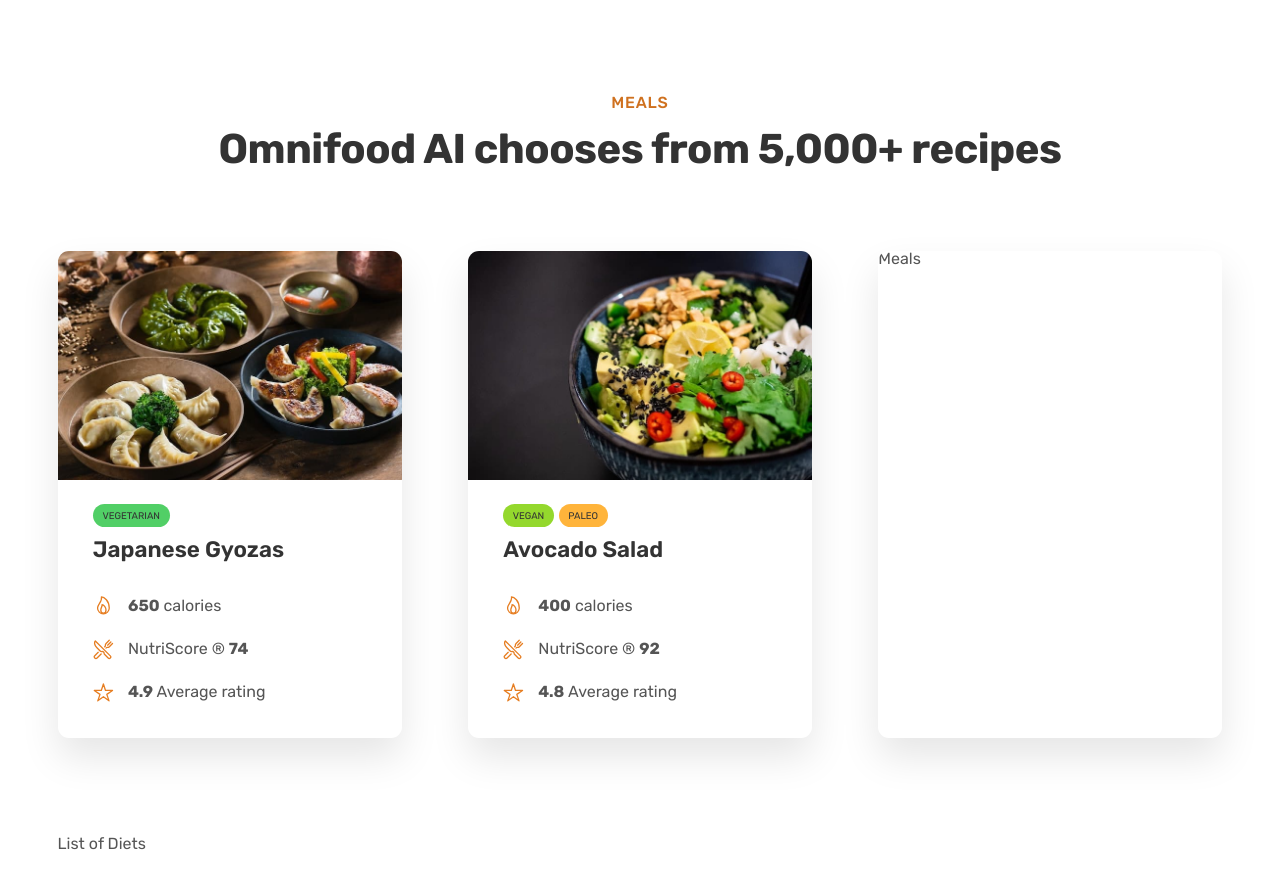
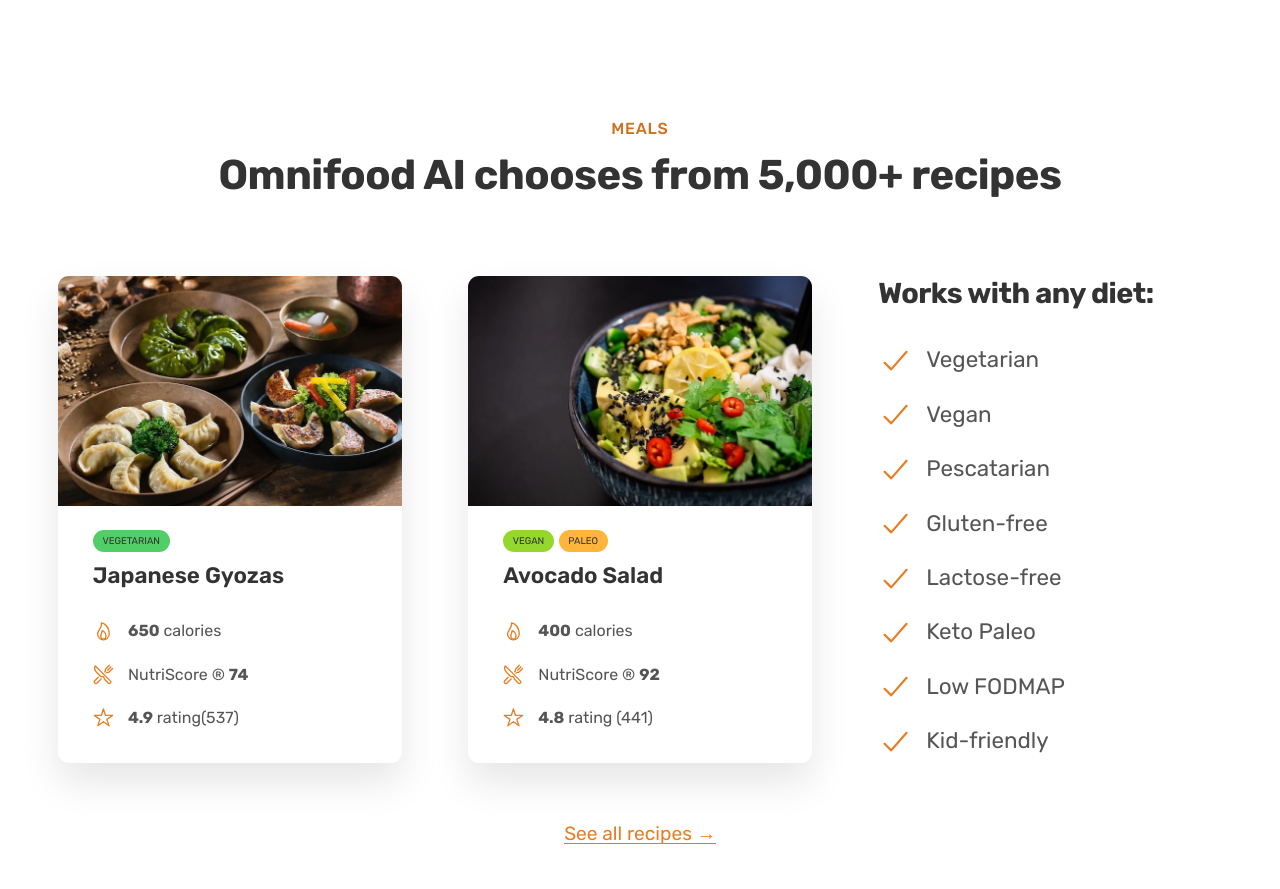
Before and after one commit to sagun03/Omnia-Food, a plain HTML site: page index.html in a window 1280 px wide. Shown: the part 2555-3444 px from the top of the page. Drawn offline with nearby package versions, Linux system fonts and the light colour scheme; files whose address does not match are found by name.

Commit message:
added Meal 3 section

```diff
--- a/css/style.css
+++ b/css/style.css
@@ -359,7 +359,7 @@ body {
 /************************/
 /** Meals ***/
 .section-meals {
-  padding: 0 0 3.5rem 0;
+  padding: 1.6rem 0;
 }
 
 .meal-title {
@@ -429,3 +429,45 @@ strong {
 .tag--paleo {
   background-color: #ffb43b;
 }
+
+.list {
+  list-style: none;
+  display: flex;
+  flex-direction: column;
+  gap: 1.2rem;
+}
+.list-item {
+  font-size: 1.4rem;
+  display: flex;
+  align-items: center;
+  gap: 0.8rem;
+}
+
+.list-icon {
+  width: 2.2rem;
+  height: 2.2rem;
+  color: #e67e22;
+}
+
+.all-recipes {
+  text-align: center;
+  font-size: 1.2rem;
+}
+
+.margin-bottom-md {
+  margin-bottom: 3.8rem !important;
+}
+
+.link:link,
+.link:visited {
+  display: inline-block;
+  color: #e67e22;
+  text-decoration: none;
+  border-bottom: 1px solid currentColor;
+  transition: all 0.3s;
+}
+.link:hover,
+.link:active {
+  color: #cf711f;
+  border-bottom: 1px solid transparent;
+}
--- a/index.html
+++ b/index.html
@@ -176,7 +176,7 @@
             Omnifood AI chooses from 5,000+ recipes
           </h2>
         </div>
-        <div class="container grid grid grid--3-cols">
+        <div class="container grid grid--3-cols margin-bottom-md">
           <div class="meal">
             <img src="public/img/meals/meal-1.jpg" class="meal-img" />
             <div class="meal-content">
@@ -199,7 +199,7 @@
                 </li>
                 <li class="meal-attribute">
                   <ion-icon class="meal-icon" name="star-outline"></ion-icon
-                  ><span> <strong>4.9</strong> Average rating</span>
+                  ><span> <strong>4.9</strong> rating(537)</span>
                 </li>
               </ul>
             </div>
@@ -227,14 +227,52 @@
                 </li>
                 <li class="meal-attribute">
                   <ion-icon class="meal-icon" name="star-outline"></ion-icon
-                  ><span> <strong>4.8</strong> Average rating</span>
+                  ><span> <strong>4.8</strong> rating (441)</span>
                 </li>
               </ul>
             </div>
           </div>
 
-          <div class="meal">Meals</div>
-          <div class="list">List of Diets</div>
+          <div class="diets">
+            <h3 class="heading-tertiary">Works with any diet:</h3>
+            <ul class="list">
+              <li class="list-item">
+                <ion-icon class="list-icon" name="checkmark-outline"></ion-icon
+                ><span>Vegetarian</span>
+              </li>
+              <li class="list-item">
+                <ion-icon class="list-icon" name="checkmark-outline"></ion-icon
+                ><span>Vegan</span>
+              </li>
+              <li class="list-item">
+                <ion-icon class="list-icon" name="checkmark-outline"></ion-icon
+                ><span>Pescatarian</span>
+              </li>
+              <li class="list-item">
+                <ion-icon class="list-icon" name="checkmark-outline"></ion-icon
+                ><span>Gluten-free</span>
+              </li>
+              <li class="list-item">
+                <ion-icon class="list-icon" name="checkmark-outline"></ion-icon
+                ><span>Lactose-free</span>
+              </li>
+              <li class="list-item">
+                <ion-icon class="list-icon" name="checkmark-outline"></ion-icon
+                ><span>Keto Paleo</span>
+              </li>
+              <li class="list-item">
+                <ion-icon class="list-icon" name="checkmark-outline"></ion-icon
+                ><span>Low FODMAP</span>
+              </li>
+              <li class="list-item">
+                <ion-icon class="list-icon" name="checkmark-outline"></ion-icon
+                ><span>Kid-friendly</span>
+              </li>
+            </ul>
+          </div>
+        </div>
+        <div class="container all-recipes margin-bottom-md">
+          <a href="#" class="link">See all recipes &rarr;</a>
         </div>
       </section>
     </main>
```
